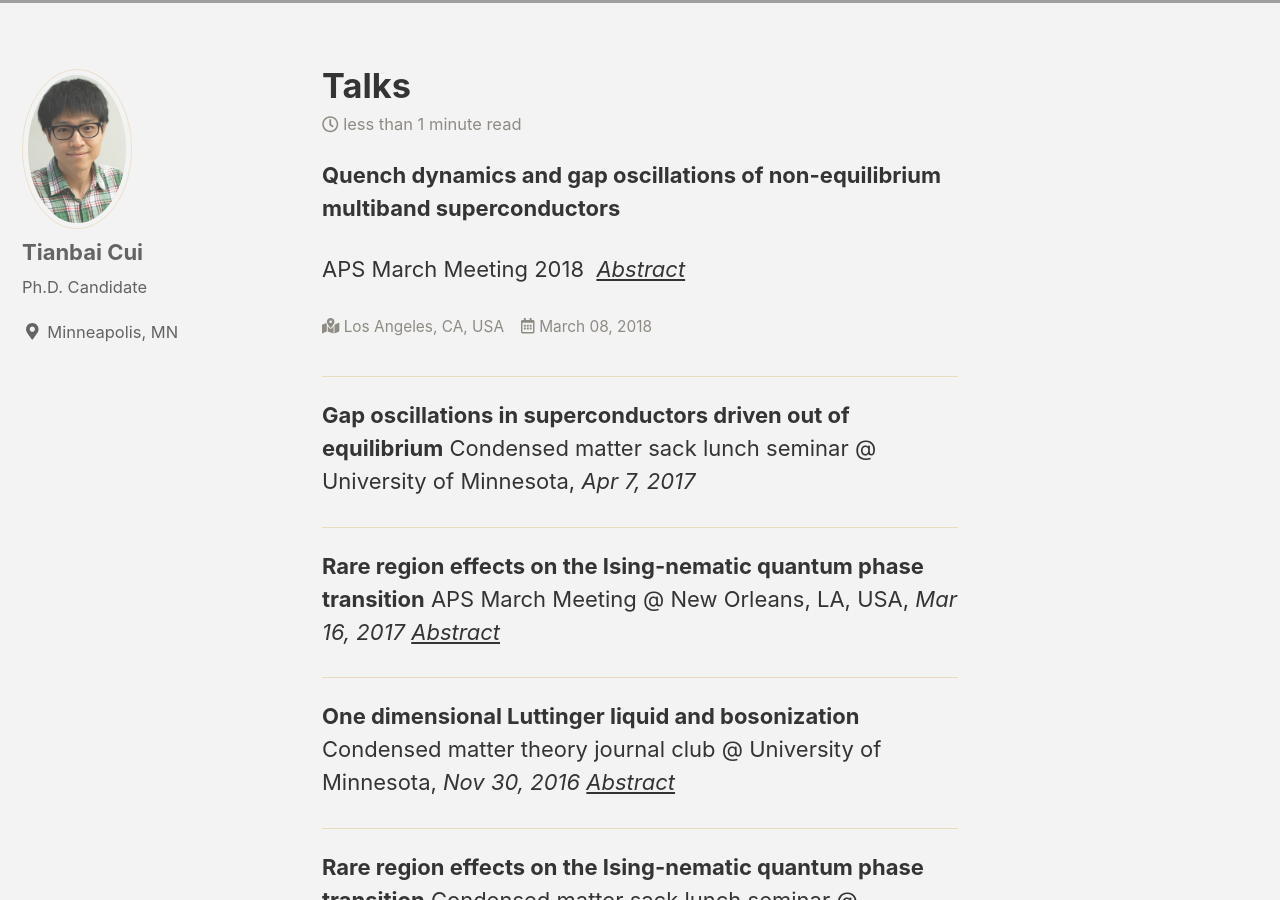
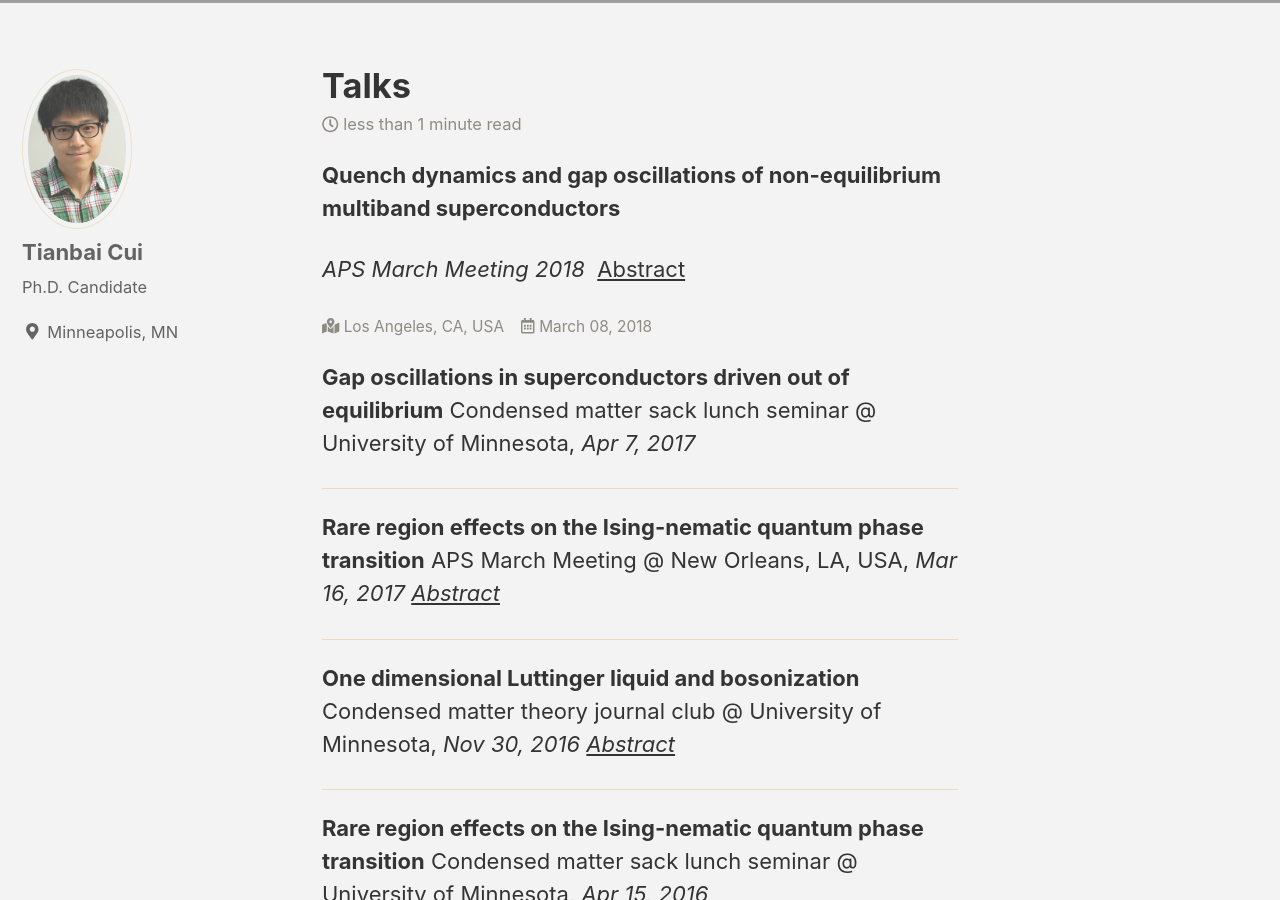
Before and after one commit to TianbaiCui/tianbaicui.github.io, a Jekyll site: the page built from _pages/Talks.md, in a window 1280 px wide and 900 px high, scrolled down 1046 px. Built offline with Jekyll 4.4.1, drawn with Linux system fonts in a browser that asks for light colours; nearby versions of some CDN libraries; grey boxes are pictures that could not be loaded.

Commit message:
Modify Talks

```diff
--- a/_pages/Talks.md
+++ b/_pages/Talks.md
@@ -6,9 +6,10 @@
 ---
 <strong>Quench dynamics and gap oscillations of non-equilibrium multiband superconductors</strong>
 
-APS March Meeting 2018 &nbsp;<em><a href="https://meetings.aps.org/Meeting/MAR18/Session/R31.3">Abstract</a></em>
-<p class="page__meta" style="font-size:70%;"> <i class="fas fa-map-marked-alt"></i> Los Angeles, CA, USA &nbsp;&nbsp; <i class="far fa-calendar-alt" aria-hidden="true"></i> {{ "2018-03-08" | date: '%B %d, %Y' }}</p> <br />
+<em>APS March Meeting 2018 </em> &nbsp;<a href="https://meetings.aps.org/Meeting/MAR18/Session/R31.3">Abstract</a>
+<p class="page__meta" style="font-size:70%;"> <i class="fas fa-map-marked-alt"></i> Los Angeles, CA, USA &nbsp;&nbsp; <i class="far fa-calendar-alt" aria-hidden="true"></i> {{ "2018-03-08" | date: '%B %d, %Y' }} </p>
 
+<hr>
 <hr />
 
 <strong>Gap oscillations in superconductors driven out of equilibrium</strong>
```
